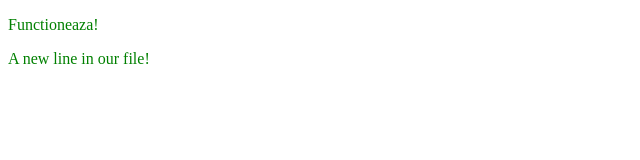
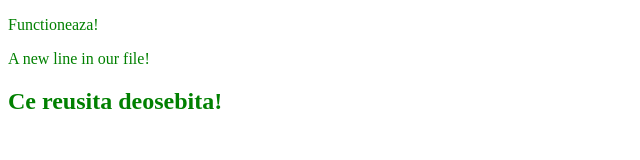
Before and after one commit to SorinSI9/Hello-world, a plain HTML site: page index.html in a window 1280 px wide. Shown: the whole page, without its empty margins (0-640 px from the left). Drawn offline with Linux system fonts and the light colour scheme.

Commit message:
Am reusit sa fac si acest lucru, Yey!

```diff
--- a/index.html
+++ b/index.html
@@ -10,5 +10,6 @@
 <body>
     <p>Functioneaza!</p>
     <p>A new line in our file!</p>
+    <h2>Ce reusita deosebita!</h2>
 </body>
 </html>
```
